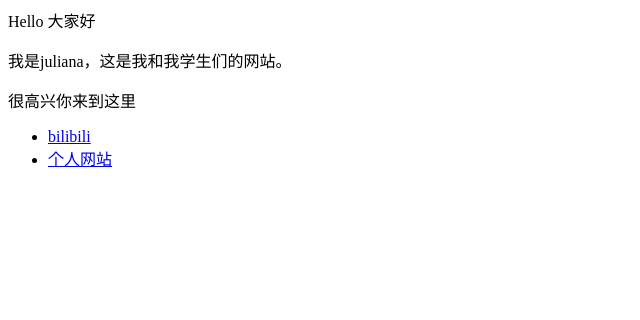
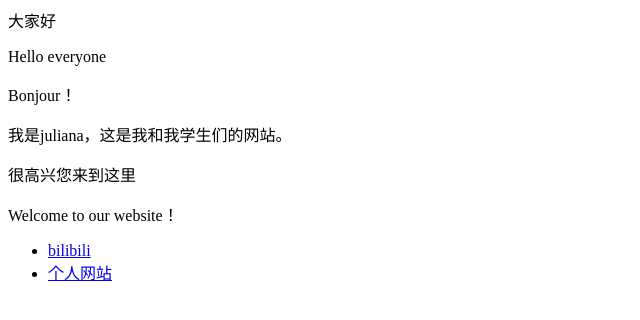
Before and after one commit to juliana-students/juliana-students.github.io, a plain HTML site: page index.html in a window 1280 px wide. Shown: the whole page, without its empty margins (0-640 px from the left). Drawn offline with Linux system fonts and the light colour scheme.

Commit message:
Update index.html

```diff
--- a/index.html
+++ b/index.html
@@ -1,6 +1,9 @@
-<p>Hello 大家好</p>
+<p>大家好</p>
+<p>Hello everyone</p>
+<p>Bonjour！</p>
 <p>我是juliana，这是我和我学生们的网站。</p>
-<p>很高兴你来到这里</p>
+<p>很高兴您来到这里</p>
+<p>Welcome to our website！</p>
 <ul>
   <li><a href="https://space.bilibili.com/87817874">bilibili</a></li>
   <li><a href="http://juliana-students.github.io">个人网站</a></li>
```
